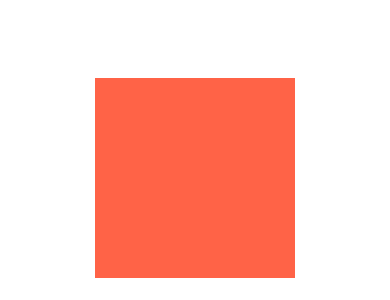
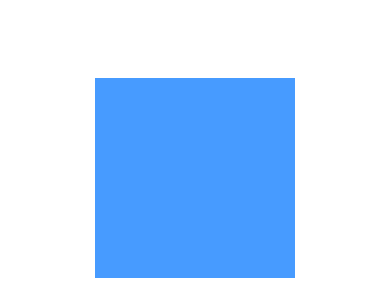
Before and after one commit to Young-BLUE/react-native-langApp, a React Native app: screen / in a window 390 px wide. Shown: the part 544-844 px from the top of the page. Built offline with nearby package versions, Linux system fonts and the light colour scheme.

Commit message:
react-native의 Animated 사용해서 애니메이션 효과 적용하기 5 interpolate 사용해서 색상, 회전 효과주기 ValueXY 테스트

```diff
--- a/App.js
+++ b/App.js
@@ -28,42 +28,46 @@ const AnimatedBox2 = Animated.createAnimatedComponent(Box);
 export default function App() {
   const [up, setUp] = useState(false);
   const toggleUp = () => setUp((prev) => !prev);
-  const Y_POSITION = useRef(new Animated.Value(300)).current; // 4. useRef 를 통해 state 가 변경될 때 re-rendering 을 방지하고 값을 그대로 이용. (component의 lifeTime 동안 Object가 지속되도록 해준다)
+  const POSITION = useRef(new Animated.ValueXY({ x: 0, y: 300 })).current; // 4. useRef 를 통해 state 가 변경될 때 re-rendering 을 방지하고 값을 그대로 이용. (component의 lifeTime 동안 Object가 지속되도록 해준다)
   // 1. animation 만들고 싶은 value 는 state로 만들지 않는다.
   // 2. value를 직접 set 하지 않는다.
   // 3. Animatable Components 에만 animation을 줄 수 있다.
   // 3-1. 그러나 필요하다면 createAnimatedComponent 메소드를 통해 만들 수 있다.
   const moveUp = () => {
-    Animated.timing(Y_POSITION, {
+    Animated.timing(POSITION, {
       toValue: up ? 300 : -300,
-      useNativeDriver: true, // bridge 사용 없이 native 로 애니메이션 정보를 보내게 된다 (Android, iOS)
+      useNativeDriver: false, // bridge 사용 없이 native 로 애니메이션 정보를 보내게 된다 (Android, iOS)
       duration: 1000,
-    }).start(toggleUp); // React Component 에서 실행되지 않기 때문에 re-rendering 이 일어나지 않는다. 밖에서 console 찍어보면 Y_POSITION 값은 그대로. addEventListener 하면 값 보임
+    }).start(toggleUp); // React Component 에서 실행되지 않기 때문에 re-rendering 이 일어나지 않는다. 밖에서 console 찍어보면 POSITION 값은 그대로. addEventListener 하면 값 보임
   };
-  const opacity = Y_POSITION.interpolate({
-    // 사이의 value들을 갖게된다. 0.5 0.4 ... 반드시 같은 length여야한다.
-    inputRange: [-300, 0, 300],
-    outputRange: [1, 0.5, 1],
+  const rotation = POSITION.y.interpolate({
+    inputRange: [-300, 300],
+    outputRange: ["-360deg", "360deg"],
   });
 
-  const borderRadius = Y_POSITION.interpolate({
+  const borderRadius = POSITION.y.interpolate({
     inputRange: [-300, 300],
     outputRange: [100, 0],
   });
-  Y_POSITION.addListener(() => {
-    console.log("Y VALUE: ", Y_POSITION);
-    console.log("opacity VALUE: ", opacity);
-    console.log("borderRadius VALUE: ", borderRadius);
+  // POSITION.addListener(() => {
+  //   console.log("Y VALUE: ", POSITION);
+  //   console.log("borderRadius VALUE: ", borderRadius);
+  // });
+  const bgColor = POSITION.y.interpolate({
+    // native 에서 backgroundColor 를 animate 할 수 없기 때문에 false 로 두어야 한다.
+    inputRange: [-300, 300],
+    outputRange: ["rgb(255, 99, 71)", "rgb(71, 155, 255)"],
   });
 
+  POSITION.addListener(() => console.log(rotation));
   return (
     <Container>
       <Pressable onPress={moveUp}>
         <AnimatedBox2
           style={{
             borderRadius,
-            opacity,
-            transform: [{ translateY: Y_POSITION }],
+            backgroundColor: bgColor,
+            transform: [{ rotateY: rotation }, { translateY: POSITION.y }],
           }}
         />
       </Pressable>
```
